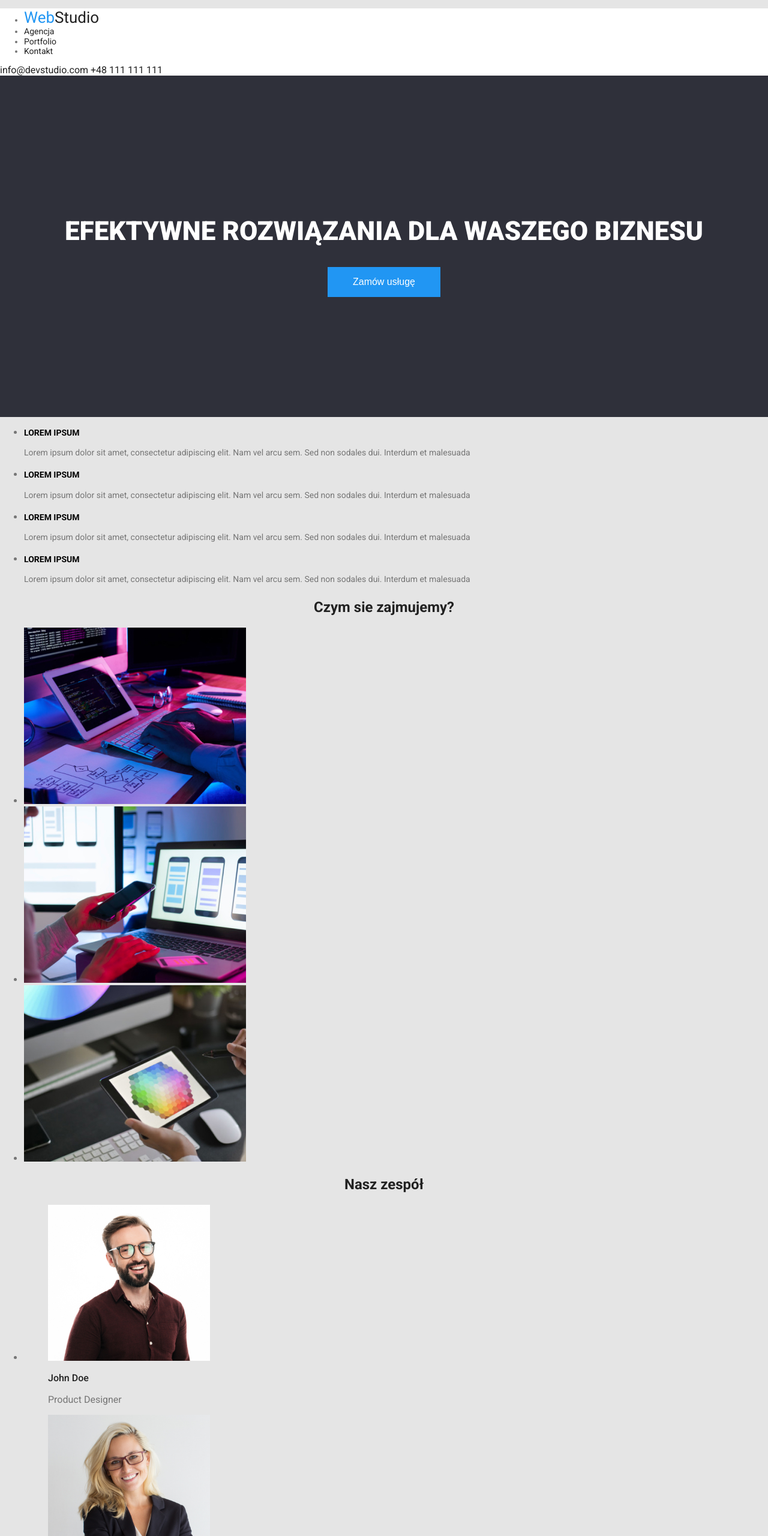
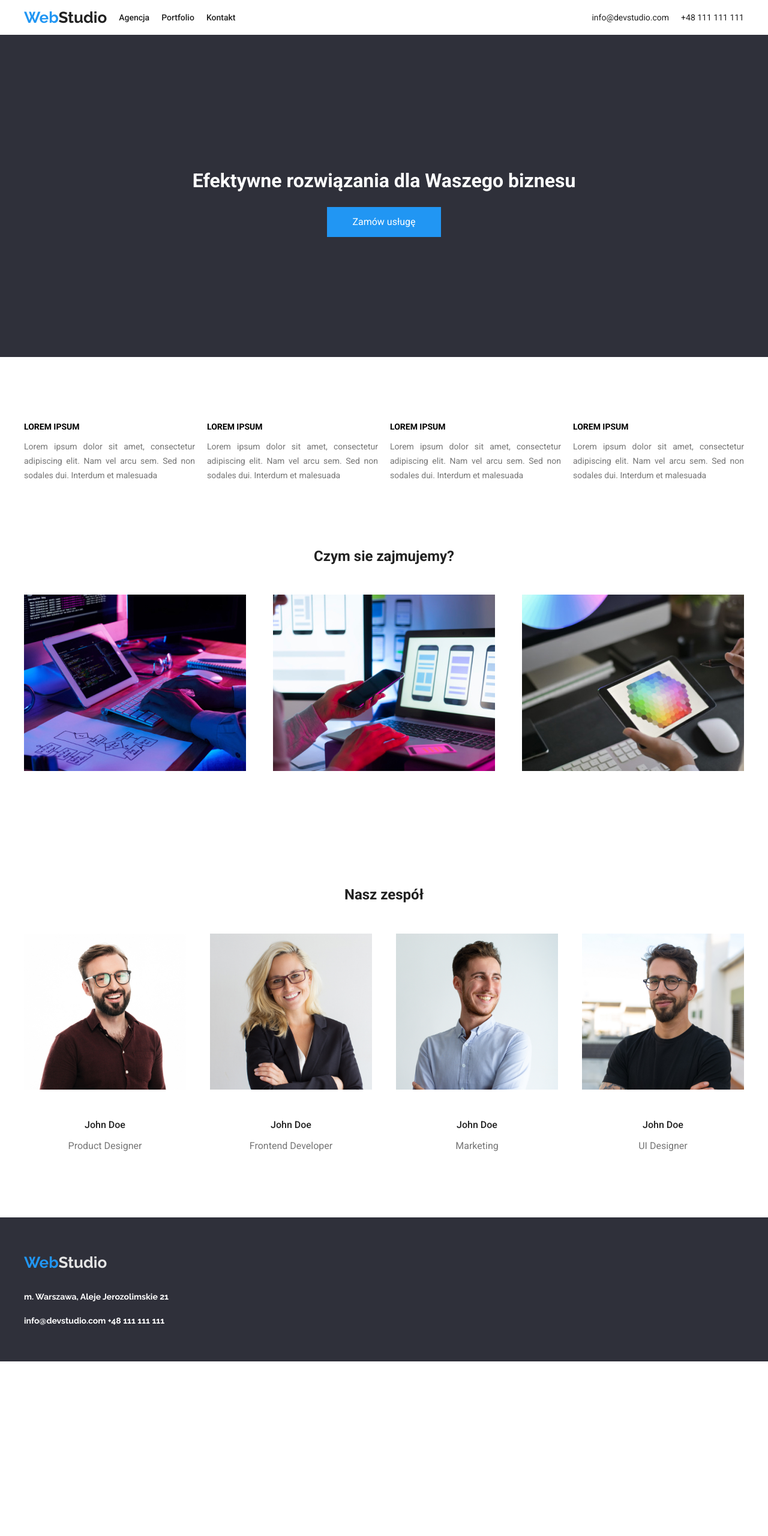
Before and after one commit to GosiaAntoniak/goit-markup-hw-02, a plain HTML site: page index.html in a window 1280 px wide. Shown: the top 2560 px of the page at 60% size. After the commit the page ends 2269 px from the top, so only its background shows below. Drawn offline with nearby package versions, Linux system fonts and the light colour scheme.

Commit message:
Praca domowa 3

```diff
--- a/css/styles.css
+++ b/css/styles.css
@@ -5,19 +5,27 @@
   --white: #e5e5e5;
   --main-banner: #2f303a;
   --white-main-banner: #ffffff;
+  --portfolio-button: #f5f4fa;
+  --flex-gap: 1.25rem;
 }
 
 body {
-  /* Pytanie czy szary czy czarny jest kolorem dominującym (częściej używanym) C10 */
   color: var(--grey);
-  background-color: var(--white);
+  background-color: var(--white-main-banner);
   margin: 0px;
   padding: 0px;
   font-family: "Roboto", sans-serif;
 }
+.container {
+  margin: 0 auto;
+  width: 1200px;
+}
 .header-elements {
   background-color: var(--white-main-banner);
   line-height: 1.17;
+  box-sizing: border-box;
+  width: 100%;
+  display: block;
 }
 .nav-links a {
   color: var(--black);
@@ -25,13 +33,26 @@ body {
 .nav-links {
   font-size: 14px;
   text-decoration: none;
+  box-sizing: border-box;
+  list-style: none;
+  padding: 0;
+  display: flex;
+  gap: var(--flex-gap);
+  justify-content: space-around;
+  align-items: center;
 }
 .nav-logo {
   font-size: 26px;
+  font-family: Raleway;
   text-decoration: none;
 }
 .nav-menu {
   text-decoration: none;
+  font-size: 14px;
+}
+.nav-menu,
+.nav-links {
+  font-weight: 500;
 }
 .nav-links a:hover,
 .nav-links a:focus,
@@ -45,12 +66,18 @@ body {
 .nav-contacts {
   color: var(--black);
   text-decoration: none;
+  font-size: 14px;
+  box-sizing: border-box;
+  display: flex;
+  justify-content: flex-start;
+  align-items: flex-start;
 }
 .main-banner {
   color: var(--white-main-banner);
   background-color: var(--main-banner);
   padding: 200px 0;
   text-align: center;
+  box-sizing: border-box;
 }
 .main-banner > h1 {
   font-size: 44px;
@@ -72,9 +99,19 @@ body {
   outline: none;
   cursor: pointer;
 }
+.main-description-box {
+  list-style: none;
+  display: flex;
+  justify-content: flex-start;
+  margin-top: 94px;
+  margin-bottom: 94px;
+  padding: 0;
+  gap: var(--flex-gap);
+}
 .main-description {
   font-size: 14px;
   text-align: justify;
+  box-sizing: border-box;
 }
 .main-description-title {
   color: black;
@@ -84,15 +121,46 @@ body {
 .main-description-text {
   line-height: 1.71;
 }
+.section-working {
+  margin-bottom: 188px;
+}
 .section-headline {
   color: var(--black);
   font-weight: 700;
   text-align: center;
   line-height: 1.17;
+  box-sizing: border-box;
+  margin-bottom: 50px;
+}
+.section-working-kind {
+  display: flex;
+  justify-content: space-between;
+  align-items: center;
+  list-style: none;
+  padding: 0;
+}
+.about-us {
+  display: flex;
+  justify-content: space-between;
+  align-items: center;
+  list-style: none;
+  padding: 0;
+}
+
+.about-us figure {
+  margin: 0;
+}
+.about-us-img {
+  margin-bottom: 30px;
 }
 .about-name {
   color: var(--black);
   font-weight: 500;
+  text-align: center;
+}
+.about-position {
+  text-align: center;
+  margin-bottom: 94px;
 }
 .about-name,
 about-position {
@@ -101,6 +169,12 @@ about-position {
 .footer {
   background-color: var(--main-banner);
   font-size: 14px;
+  box-sizing: border-box;
+  line-height: 1.17;
+  padding: 60px 0;
+  font-family: Raleway;
+  text-decoration: none;
+  width: 100%;
 }
 .footer-color-web {
   color: var(--light-blue);
@@ -111,32 +185,89 @@ about-position {
   color: var(--white);
 }
 .footer-adress {
-  color: var(--white);
-}
-.footer-adress {
   color: var(--white-main-banner);
   text-decoration: none;
+  padding-top: 20px;
+  padding-bottom: 9px;
 }
 .portfolio-button {
   font-size: 16px;
-  cursor: pointer;
   line-height: 1.625;
+  list-style: none;
+  display: flex;
+  justify-content: center;
+  align-items: flex-start;
+  gap: 1rem;
+  border: 0;
+  outline: 0;
+  margin-top: 100px;
+  margin-bottom: 56px;
+  padding: 0;
 }
 .portfolio-button-nav {
-  color: var(--white-main-banner);
-  background-color: var(--light-blue);
+  color: var(--black);
+  background-color: var(--portfolio-button);
   font-size: 16px;
   line-height: 1.625;
+  font-weight: 500;
   outline: none;
+  border: 0;
+  border-radius: 4px;
+  padding: 6px 22px;
   cursor: pointer;
+}
+.portfolio-button-nav:hover,
+.portfolio-button-nav:focus {
+  color: var(--portfolio-button);
+  background-color: var(--light-blue);
 }
 .about-projects-title {
   font-weight: 700;
   font-size: 18px;
   color: var(--black);
   line-height: 2;
+  margin-bottom: 4px;
 }
 .about-projects-type {
   font-size: 16px;
   line-height: 1.875;
 }
+.about-all-projects {
+  box-sizing: border-box;
+  display: flex;
+  flex-direction: column;
+  align-items: center;
+  margin-bottom: 114px;
+}
+.about-all-projects-list {
+  list-style: none;
+  display: flex;
+  flex-wrap: wrap;
+  justify-content: space-between;
+  gap: var(--flex-gap);
+  padding: 0;
+}
+.about-all-projects-list figure {
+  margin: 0;
+  border: 1px solid #eeeeee;
+}
+.about-all-projects-list figcaption {
+  padding: 0 24px;
+  margin: 20px 0;
+}
+.nav-wrapper {
+  display: flex;
+  justify-content: center;
+  align-items: center;
+}
+.nav-separator {
+  flex-grow: 1;
+}
+.nav-box-contacts {
+  display: flex;
+  align-items: flex-start;
+  justify-content: flex-start;
+  gap: var(--flex-gap);
+  padding: 0;
+  list-style: none;
+}
--- a/index.html
+++ b/index.html
@@ -4,6 +4,10 @@
     <title>Zadanie domowe studentów GOIT Polska</title>
     <meta charset="utf-8" />
     <meta name="description" content="Zadanie domowe studentów #1" />
+    <link
+      rel="stylesheet"
+      href="https://cdn.jsdelivr.net/npm/modern-normalize@1.1.0/modern-normalize.css"
+    />
     <link rel="stylesheet" href="./css/styles.css" />
     <link rel="preconnect" href="https://fonts.googleapis.com" />
     <link rel="preconnect" href="https://fonts.gstatic.com" crossorigin />
@@ -14,12 +18,12 @@
   </head>
   <body>
     <header class="header-elements">
-      <nav>
+      <nav class="nav-wrapper container">
         <ul class="nav-links">
           <li>
             <a class="nav-logo" href="./index.html">
-              <span class="web-color">Web</span>Studio</a
-            >
+              <span class="web-color">Web</span>Studio
+            </a>
           </li>
           <li>
             <a class="nav-menu" href="">Agencja</a>
@@ -31,25 +35,34 @@
             <a class="nav-menu" href="">Kontakt</a>
           </li>
         </ul>
+        <div class="nav-separator"></div>
+        <ul>
+          <div class="nav-box-contacts">
+          <li>
+            <a class="nav-contacts" href="mailto:info@devstudio.com">
+              info@devstudio.com
+            </a>
+          </li>
+          <li>
+            <a class="nav-contacts" href="tel:+48 111 111 111">
+              +48 111 111 111
+            </a>
+          </li>
+        </ul>
+      </div>
       </nav>
-      <span>
-        <a class="nav-contacts" href="mailto:info@devstudio.com"
-          >info@devstudio.com</a
-        >
-      </span>
-      <span>
-        <a class="nav-contacts" href="tel:+48 111 111 111">+48 111 111 111</a>
-      </span>
     </header>
     <main>
       <div class="main-banner">
+        <div class="container">
         <h1 class="main-banner-description">
           Efektywne rozwiązania dla Waszego biznesu
         </h1>
         <button class="button-main" type="button">Zamów usługę</button>
       </div>
-      <div>
-        <ul>
+      </div>
+      <div class="container">
+        <ul class="main-description-box">
           <li>
             <section class="main-description">
               <h3 class="main-description-title">LOREM IPSUM</h3>
@@ -88,9 +101,10 @@
           </li>
         </ul>
       </div>
-      <div>
+
+      <div class="section-working container">
         <h2 class="section-headline">Czym sie zajmujemy?</h2>
-        <ul>
+        <ul class="section-working-kind">
           <li>
             <img
               src="images/img1.jpg"
@@ -118,12 +132,13 @@
           </li>
         </ul>
       </div>
-      <div>
+      <div class="container">
         <h2 class="section-headline">Nasz zespół</h2>
-        <ul>
+        <ul class="about-us">
           <li>
             <figure>
               <img
+                class="about-us-img"
                 src="images/img4.jpg"
                 alt="John Doe"
                 width="270"
@@ -138,6 +153,7 @@
           <li>
             <figure>
               <img
+                class="about-us-img"
                 src="images/img5.jpg"
                 alt="John Doe"
                 width="270"
@@ -152,6 +168,7 @@
           <li>
             <figure>
               <img
+                class="about-us-img"
                 src="images/img6.jpg"
                 alt="John Doe"
                 width="270"
@@ -166,6 +183,7 @@
           <li>
             <figure>
               <img
+                class="about-us-img"
                 src="images/img7.jpg"
                 alt="John Doe"
                 width="270"
@@ -181,19 +199,21 @@
       </div>
     </main>
     <footer class="footer">
+      <div class="container">
       <span class="footer-color-web">Web</span
       ><span class="footer-color-studio">Studio</span>
       <div>
         <adress>
           <p class="footer-adress">m. Warszawa, Aleje Jerozolimskie 21</p>
-          <a class="footer-adress" href="mailto:info@devstudio.com"
-            >info@devstudio.com</a
-          >
+          <a class="footer-adress" href="mailto:info@devstudio.com">
+            info@devstudio.com
+          </a>
           <a class="footer-adress" href="tel:+48 111 111 111"
             >+48 111 111 111</a
           >
         </adress>
       </div>
     </footer>
+  </div>
   </body>
 </html>
```
Also changed, not shown: portfolio.html (+32 -23 lines).
